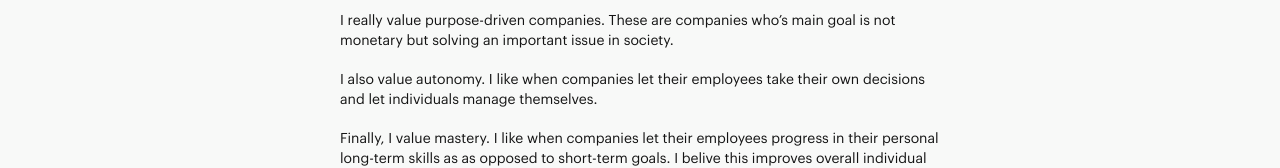
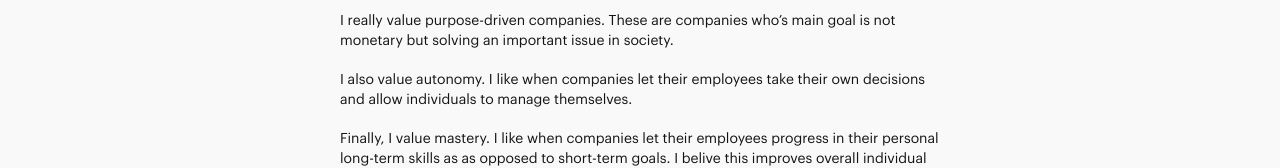
Before and after one commit to egomezsalasva/cv-client, a React (Create React App) app: page / in a window 1280 px wide. Shown: the part 491-659 px from the top of the page. Built offline with nearby package versions, Linux system fonts and the light colour scheme.

Commit message:
text edit

```diff
--- a/src/components/cv/Cv.js
+++ b/src/components/cv/Cv.js
@@ -350,7 +350,7 @@ function Cv() {
             <div className="storyText">
               <p>I’m preferibly looking for a business in it’s early stages, where there is shared responsability and tasks in different departments.</p>
               <p>I really value purpose-driven companies. These are companies who’s main goal is not monetary but solving an important issue in society.</p>
-              <p>I also value autonomy. I like when companies let their employees take their own decisions and let individuals manage themselves.</p>
+              <p>I also value autonomy. I like when companies let their employees take their own decisions and allow individuals to manage themselves.</p>
               <p>Finally, I value mastery. I like when companies let their employees progress in their personal long-term skills as as opposed to short-term goals. I belive this improves overall individual perfomance which is then translated to company performance.</p>
               <p>As an extra, I find the ’20% time’, where employees are given part of their time for side projects an interesting concept.</p>
             </div>
```
